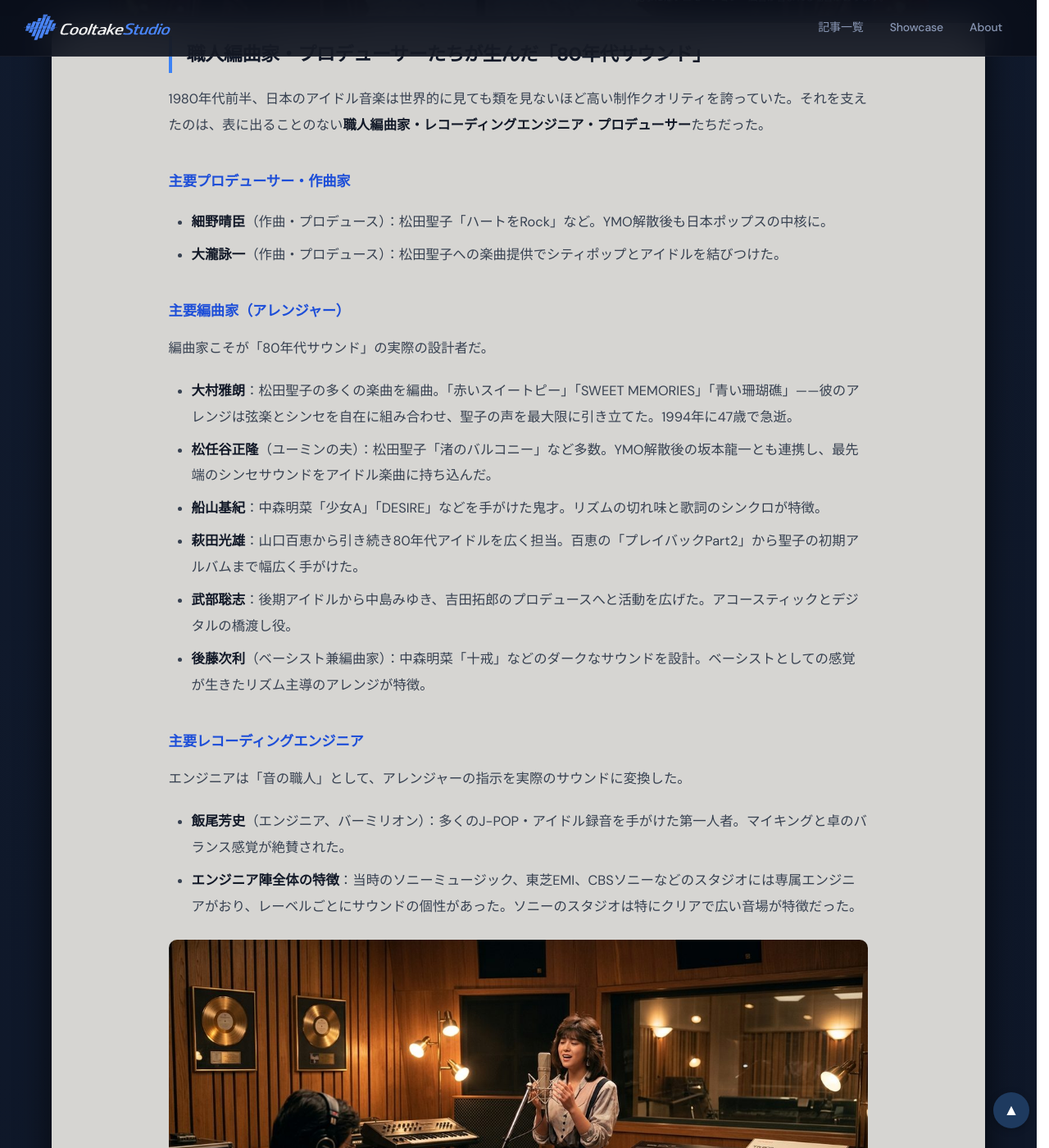
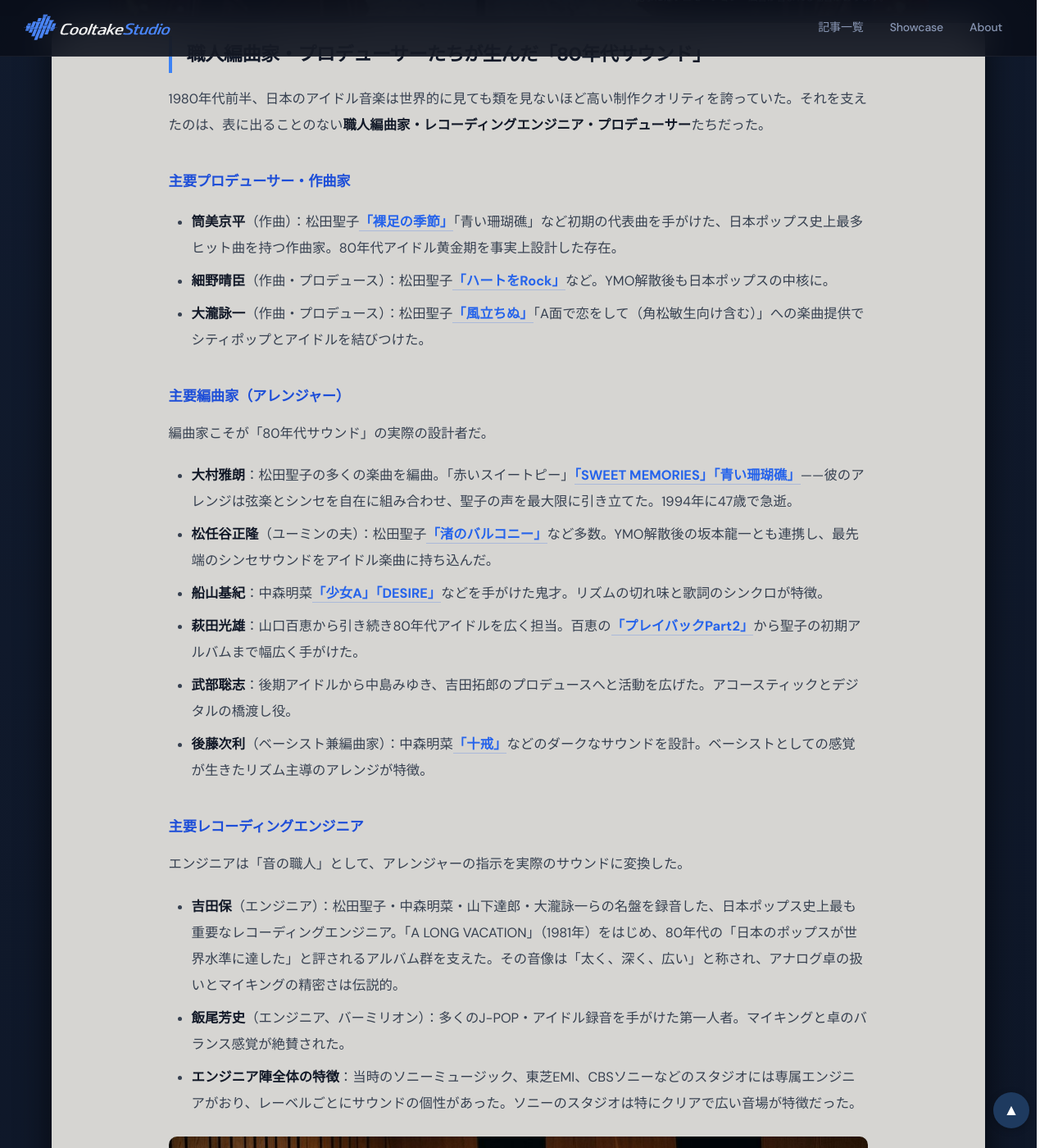
Before and after one commit to cooltake/cooltake.github.io, a Jekyll site: the page built from _posts/2026-05-30-japan-music-06-80s-idol-production.md, in a window 1280 px wide and 1400 px high, scrolled down 349 px. Shown: the whole window at 82% size. Built offline with Jekyll 4.4.1, drawn with Linux system fonts in a browser that asks for light colours; some web fonts are replaced; some of the changed text lies outside the part shown.

Commit message:
deploy: sync from staging (_posts/2026-05-30-japan-music-06-80s-idol-production.md)

````diff
--- a/_posts/2026-05-30-japan-music-06-80s-idol-production.md
+++ b/_posts/2026-05-30-japan-music-06-80s-idol-production.md
@@ -13,30 +13,32 @@
 
 ### 主要プロデューサー・作曲家
 
-- **細野晴臣**（作曲・プロデュース）：松田聖子「ハートをRock」など。YMO解散後も日本ポップスの中核に。
-- **大瀧詠一**（作曲・プロデュース）：松田聖子への楽曲提供でシティポップとアイドルを結びつけた。
+- **筒美京平**（作曲）：松田聖子<a href="https://music.youtube.com/search?q=%E6%9D%BE%E7%94%B0%E8%81%96%E5%AD%90%20%E8%A3%B8%E8%B6%B3%E3%81%AE%E5%AD%A3%E7%AF%80" target="_blank" rel="nofollow noopener" style="color:#1e3a5f;text-decoration:none;font-weight:600;">「裸足の季節」</a>「青い珊瑚礁」など初期の代表曲を手がけた、日本ポップス史上最多ヒット曲を持つ作曲家。80年代アイドル黄金期を事実上設計した存在。
+- **細野晴臣**（作曲・プロデュース）：松田聖子<a href="https://music.youtube.com/search?q=%E6%9D%BE%E7%94%B0%E8%81%96%E5%AD%90%20%E3%83%8F%E3%83%BC%E3%83%88%E3%82%92Rock" target="_blank" rel="nofollow noopener" style="color:#1e3a5f;text-decoration:none;font-weight:600;">「ハートをRock」</a>など。YMO解散後も日本ポップスの中核に。
+- **大瀧詠一**（作曲・プロデュース）：松田聖子<a href="https://music.youtube.com/search?q=%E6%9D%BE%E7%94%B0%E8%81%96%E5%AD%90%20%E9%A2%A8%E7%AB%8B%E3%81%A1%E3%81%AC" target="_blank" rel="nofollow noopener" style="color:#1e3a5f;text-decoration:none;font-weight:600;">「風立ちぬ」</a>「A面で恋をして（角松敏生向け含む）」への楽曲提供でシティポップとアイドルを結びつけた。
 
 ### 主要編曲家（アレンジャー）
 
 編曲家こそが「80年代サウンド」の実際の設計者だ。
 
-- **大村雅朗**：松田聖子の多くの楽曲を編曲。「赤いスイートピー」「SWEET MEMORIES」「青い珊瑚礁」——彼のアレンジは弦楽とシンセを自在に組み合わせ、聖子の声を最大限に引き立てた。1994年に47歳で急逝。
-- **松任谷正隆**（ユーミンの夫）：松田聖子「渚のバルコニー」など多数。YMO解散後の坂本龍一とも連携し、最先端のシンセサウンドをアイドル楽曲に持ち込んだ。
-- **船山基紀**：中森明菜「少女A」「DESIRE」などを手がけた鬼才。リズムの切れ味と歌詞のシンクロが特徴。
-- **萩田光雄**：山口百恵から引き続き80年代アイドルを広く担当。百恵の「プレイバックPart2」から聖子の初期アルバムまで幅広く手がけた。
+- **大村雅朗**：松田聖子の多くの楽曲を編曲。「赤いスイートピー」<a href="https://music.youtube.com/search?q=%E6%9D%BE%E7%94%B0%E8%81%96%E5%AD%90%20SWEET%20MEMORIES" target="_blank" rel="nofollow noopener" style="color:#1e3a5f;text-decoration:none;font-weight:600;">「SWEET MEMORIES」</a><a href="https://music.youtube.com/search?q=%E6%9D%BE%E7%94%B0%E8%81%96%E5%AD%90%20%E9%9D%92%E3%81%84%E7%8F%8A%E7%91%9A%E7%A4%81" target="_blank" rel="nofollow noopener" style="color:#1e3a5f;text-decoration:none;font-weight:600;">「青い珊瑚礁」</a>——彼のアレンジは弦楽とシンセを自在に組み合わせ、聖子の声を最大限に引き立てた。1994年に47歳で急逝。
+- **松任谷正隆**（ユーミンの夫）：松田聖子<a href="https://music.youtube.com/search?q=%E6%9D%BE%E7%94%B0%E8%81%96%E5%AD%90%20%E6%B8%9A%E3%81%AE%E3%83%90%E3%83%AB%E3%82%B3%E3%83%8B%E3%83%BC" target="_blank" rel="nofollow noopener" style="color:#1e3a5f;text-decoration:none;font-weight:600;">「渚のバルコニー」</a>など多数。YMO解散後の坂本龍一とも連携し、最先端のシンセサウンドをアイドル楽曲に持ち込んだ。
+- **船山基紀**：中森明菜<a href="https://music.youtube.com/search?q=%E4%B8%AD%E6%A3%AE%E6%98%8E%E8%8F%9C%20%E5%B0%91%E5%A5%B3A" target="_blank" rel="nofollow noopener" style="color:#1e3a5f;text-decoration:none;font-weight:600;">「少女A」</a><a href="https://music.youtube.com/search?q=%E4%B8%AD%E6%A3%AE%E6%98%8E%E8%8F%9C%20DESIRE%20%E6%83%85%E7%86%B1" target="_blank" rel="nofollow noopener" style="color:#1e3a5f;text-decoration:none;font-weight:600;">「DESIRE」</a>などを手がけた鬼才。リズムの切れ味と歌詞のシンクロが特徴。
+- **萩田光雄**：山口百恵から引き続き80年代アイドルを広く担当。百恵の<a href="https://music.youtube.com/search?q=%E5%B1%B1%E5%8F%A3%E7%99%BE%E6%81%B5%20%E3%83%97%E3%83%AC%E3%82%A4%E3%83%90%E3%83%83%E3%82%AFPart2" target="_blank" rel="nofollow noopener" style="color:#1e3a5f;text-decoration:none;font-weight:600;">「プレイバックPart2」</a>から聖子の初期アルバムまで幅広く手がけた。
 - **武部聡志**：後期アイドルから中島みゆき、吉田拓郎のプロデュースへと活動を広げた。アコースティックとデジタルの橋渡し役。
-- **後藤次利**（ベーシスト兼編曲家）：中森明菜「十戒」などのダークなサウンドを設計。ベーシストとしての感覚が生きたリズム主導のアレンジが特徴。
+- **後藤次利**（ベーシスト兼編曲家）：中森明菜<a href="https://music.youtube.com/search?q=%E4%B8%AD%E6%A3%AE%E6%98%8E%E8%8F%9C%20%E5%8D%81%E6%88%92" target="_blank" rel="nofollow noopener" style="color:#1e3a5f;text-decoration:none;font-weight:600;">「十戒」</a>などのダークなサウンドを設計。ベーシストとしての感覚が生きたリズム主導のアレンジが特徴。
 
 ### 主要レコーディングエンジニア
 
 エンジニアは「音の職人」として、アレンジャーの指示を実際のサウンドに変換した。
 
+- **吉田保**（エンジニア）：松田聖子・中森明菜・山下達郎・大瀧詠一らの名盤を録音した、日本ポップス史上最も重要なレコーディングエンジニア。「A LONG VACATION」（1981年）をはじめ、80年代の「日本のポップスが世界水準に達した」と評されるアルバム群を支えた。その音像は「太く、深く、広い」と称され、アナログ卓の扱いとマイキングの精密さは伝説的。
 - **飯尾芳史**（エンジニア、バーミリオン）：多くのJ-POP・アイドル録音を手がけた第一人者。マイキングと卓のバランス感覚が絶賛された。
 - **エンジニア陣全体の特徴**：当時のソニーミュージック、東芝EMI、CBSソニーなどのスタジオには専属エンジニアがおり、レーベルごとにサウンドの個性があった。ソニーのスタジオは特にクリアで広い音場が特徴だった。
 
 <figure style="margin:1.5rem 0;">
 <img src="/assets/images/japan-music-06-img1.jpg" alt="1980年代 日本のレコーディングスタジオ コンソール" style="width:100%;border-radius:10px;height:auto;" loading="lazy">
-<figcaption style='font-size:.8rem;color:#9ca3af;text-align:center;margin-top:.3rem;'>80年代アイドルサウンドを作り上げた大型スタジオ。SSLコンソールとYamaha DX7が並ぶ（イメージ）</figcaption>
+
 </figure>
 
 
@@ -52,10 +54,7 @@
 | **Roland D-50** | 1987年 | PCM+デジタルシンセ。バブル期サウンドの核心 |
 | **Lexicon 224**<a href="https://h.accesstrade.net/sp/cc?rk=01001xqc00os63&url=https%3A%2F%2Fwww.soundhouse.co.jp%2Fproducts%2Fdetail%2Fitem%2F360986%2F" rel="nofollow" referrerpolicy="no-referrer-when-downgrade" style="font-size:.8rem;color:#1e3a5f;font-weight:600;margin-left:.3em;">🛒 サウンドハウスで見る</a> | 1978年〜 | デジタルリバーブ。80年代の「広がり感」の正体 |
 
-<div style="background:#e8edf2;border-radius:12px;padding:1.5rem;margin:1.5rem 0;border-left:4px solid #1e3a5f;">
-<h3 style="color:#111827;margin-top:0;">🎹 DX7が変えた音楽の世界</h3>
-<p style="color:#374151;">Yamaha DX7（1983年）は当時19万8千円という価格でありながら、飛ぶように売れた。FM音源による金属的な電子ピアノ音・ベル音・ブラス音は、80年代のポップミュージックを文字通り「定義」した。あの時代の音楽に必ずと言っていいほど入っているEレズ（DXベース）やマリンバ系の音——すべてDX7の仕業だ。</p>
-</div>
+<div style="background:#e8edf2;border-radius:12px;padding:1.5rem;margin:1.5rem 0;border-left:4px solid #1e3a5f;"><h3 style="color:#111827;margin-top:0;">🎹 DX7が変えた音楽の世界</h3><span style="display:block;color:#374151;">Yamaha DX7（1983年）は当時19万8千円という価格でありながら、飛ぶように売れた。FM音源による金属的な電子ピアノ音・ベル音・ブラス音は、80年代のポップミュージックを文字通り「定義」した。あの時代の音楽に必ずと言っていいほど入っているEレズ（DXベース）やマリンバ系の音——すべてDX7の仕業だ。</span></div>
 
 
 ## 80年代アイドルの音作りの特徴と技法
@@ -79,9 +78,7 @@
 2. **ピアノのスタッカート**：アコースティックピアノを短く刻んでリズム感を演出
 3. **コーラスの3度重ね**：メインボーカル + 2本のハーモニーで「天使感」を出す
 
-<div class="video-link-box" style="margin:1rem 0;padding:.7rem 1rem;background:#eef1f5;border-left:3px solid #1e3a5f;border-radius:6px;">
-<a href="https://www.youtube.com/results?search_query=%E6%9D%BE%E7%94%B0%E8%81%96%E5%AD%90%20%E8%B5%A4%E3%81%84%E3%82%B9%E3%82%A4%E3%83%BC%E3%83%88%E3%83%94%E3%83%BC" target="_blank" rel="nofollow noopener" style="display:inline-flex;align-items:center;gap:.4em;color:#1e3a5f;text-decoration:none;font-weight:600;">▶ 「赤いスイートピー」を聴く</a>
-</div>
+<div style="margin:1rem 0;padding:.7rem 1rem;background:#eef1f5;border-left:3px solid #1e3a5f;border-radius:6px;"><a href="https://music.youtube.com/search?q=%E6%9D%BE%E7%94%B0%E8%81%96%E5%AD%90%20%E8%B5%A4%E3%81%84%E3%82%B9%E3%82%A4%E3%83%BC%E3%83%88%E3%83%94%E3%83%BC" target="_blank" rel="nofollow noopener" style="display:inline-flex;align-items:center;gap:.4em;color:#1e3a5f;text-decoration:none;font-weight:600;">▶ 「赤いスイートピー」を聴く</a></div>
 
 ### コーラスエフェクト——80年代シンセの広がり感の正体
 
@@ -112,7 +109,7 @@
 
 <figure style="margin:1.5rem 0;">
 <img src="/assets/images/japan-music-06-img2.jpg" alt="Yamaha DX7 と Roland D-50" style="width:100%;border-radius:10px;height:auto;" loading="lazy">
-<figcaption style='font-size:.8rem;color:#9ca3af;text-align:center;margin-top:.3rem;'>80年代アイドルサウンドを作った2大シンセ。DX7（左）とRoland D-50（右）</figcaption>
+
 </figure>
 
 
@@ -128,20 +125,15 @@
 ```
 
 
-## CDを探す
+## 松田聖子・中森明菜の名盤を聴く——吉田保・大村雅朗が作ったサウンドを体感する
 
-<div style="margin:.8rem 0;"><span style="display:block;font-size:.78rem;color:#4b5563;margin-bottom:3px;margin-top:6px;">🔍 楽天市場で探す</span>
-<a href="https://hb.afl.rakuten.co.jp/ichiba/0b15ddc7.28c5c9ed.0b15ddc8.5d23dd4d/?pc=https%3A%2F%2Fsearch.rakuten.co.jp%2Fsearch%2Fmall%2F%E6%9D%BE%E7%94%B0%E8%81%96%E5%AD%90%20%E4%B8%AD%E6%A3%AE%E6%98%8E%E8%8F%9C%2080%E5%B9%B4%E4%BB%A3%20CD%2F" rel="nofollow" referrerpolicy="no-referrer-when-downgrade" style="display:inline-block;text-decoration:none;"><img src="/assets/images/btn-rakuten.jpg" alt="楽天市場で探す" width="240" style="height:auto;border-radius:8px;display:block;"></a></div>
+<div style="margin:.8rem 0;"><span style="display:block;font-size:.78rem;color:#4b5563;margin-bottom:3px;margin-top:6px;">🔍 楽天市場で探す</span><a href="https://search.rakuten.co.jp/search/mall/松田聖子 中森明菜 80年代 CD/" rel="nofollow" referrerpolicy="no-referrer-when-downgrade" style="display:block;text-decoration:none;text-align:center;"><img src="/assets/images/btn-rakuten.jpg" alt="楽天市場で探す" width="240" style="height:auto;border-radius:8px;display:inline-block;"></a></div>
 
-### 関連書籍を探す
+### 80年代サウンドの音作りを学ぶ——アレンジ・レコーディング技術の教則本
 
-<div style="margin:.8rem 0;"><span style="display:block;font-size:.78rem;color:#4b5563;margin-bottom:3px;margin-top:6px;">🔍 楽天市場で探す</span>
-<a href="https://hb.afl.rakuten.co.jp/ichiba/0b15ddc7.28c5c9ed.0b15ddc8.5d23dd4d/?pc=https%3A%2F%2Fsearch.rakuten.co.jp%2Fsearch%2Fmall%2F%E9%9F%B3%E6%A5%BD%E5%88%B6%E4%BD%9C%20%E3%82%A2%E3%83%AC%E3%83%B3%E3%82%B8%20%E6%95%99%E5%89%87%E6%9C%AC%2F" rel="nofollow" referrerpolicy="no-referrer-when-downgrade" style="display:inline-block;text-decoration:none;"><img src="/assets/images/btn-rakuten.jpg" alt="楽天市場で探す" width="240" style="height:auto;border-radius:8px;display:block;"></a></div>
+<div style="margin:.8rem 0;"><span style="display:block;font-size:.78rem;color:#4b5563;margin-bottom:3px;margin-top:6px;">🔍 楽天市場で探す</span><a href="https://search.rakuten.co.jp/search/mall/音楽制作 アレンジ 教則本/" rel="nofollow" referrerpolicy="no-referrer-when-downgrade" style="display:block;text-decoration:none;text-align:center;"><img src="/assets/images/btn-rakuten.jpg" alt="楽天市場で探す" width="240" style="height:auto;border-radius:8px;display:inline-block;"></a></div>
 
 
 
 
-<div style="display:flex;justify-content:space-between;flex-wrap:wrap;gap:.8rem;margin:2rem 0;">
-<a href="/2026/05/30/japan-music-05-ymo-techno/" style="display:inline-block;padding:.5rem 1rem;background:#e8edf2;border:1px solid #c8c5c0;border-radius:8px;color:#1e3a5f;text-decoration:none;font-size:.9rem;">← #05 YMO・テクノポップ</a>
-<a href="/2026/05/30/japan-music-07-80s-commercial/" style="display:inline-block;padding:.5rem 1rem;background:#e8edf2;border:1px solid #c8c5c0;border-radius:8px;color:#1e3a5f;text-decoration:none;font-size:.9rem;">#07 80年代半ば商業音楽 →</a>
-</div>
+<div style="display:flex;justify-content:space-between;flex-wrap:wrap;gap:.8rem;margin:2rem 0;"><a href="/2026/05/30/japan-music-05-ymo-techno/" style="display:inline-block;padding:.5rem 1rem;background:#e8edf2;border:1px solid #c8c5c0;border-radius:8px;color:#1e3a5f;text-decoration:none;font-size:.9rem;">← #05 YMO・テクノポップ</a><a href="/2026/05/30/japan-music-07-80s-commercial/" style="display:inline-block;padding:.5rem 1rem;background:#e8edf2;border:1px solid #c8c5c0;border-radius:8px;color:#1e3a5f;text-decoration:none;font-size:.9rem;">#07 80年代半ば商業音楽 →</a></div>
````
